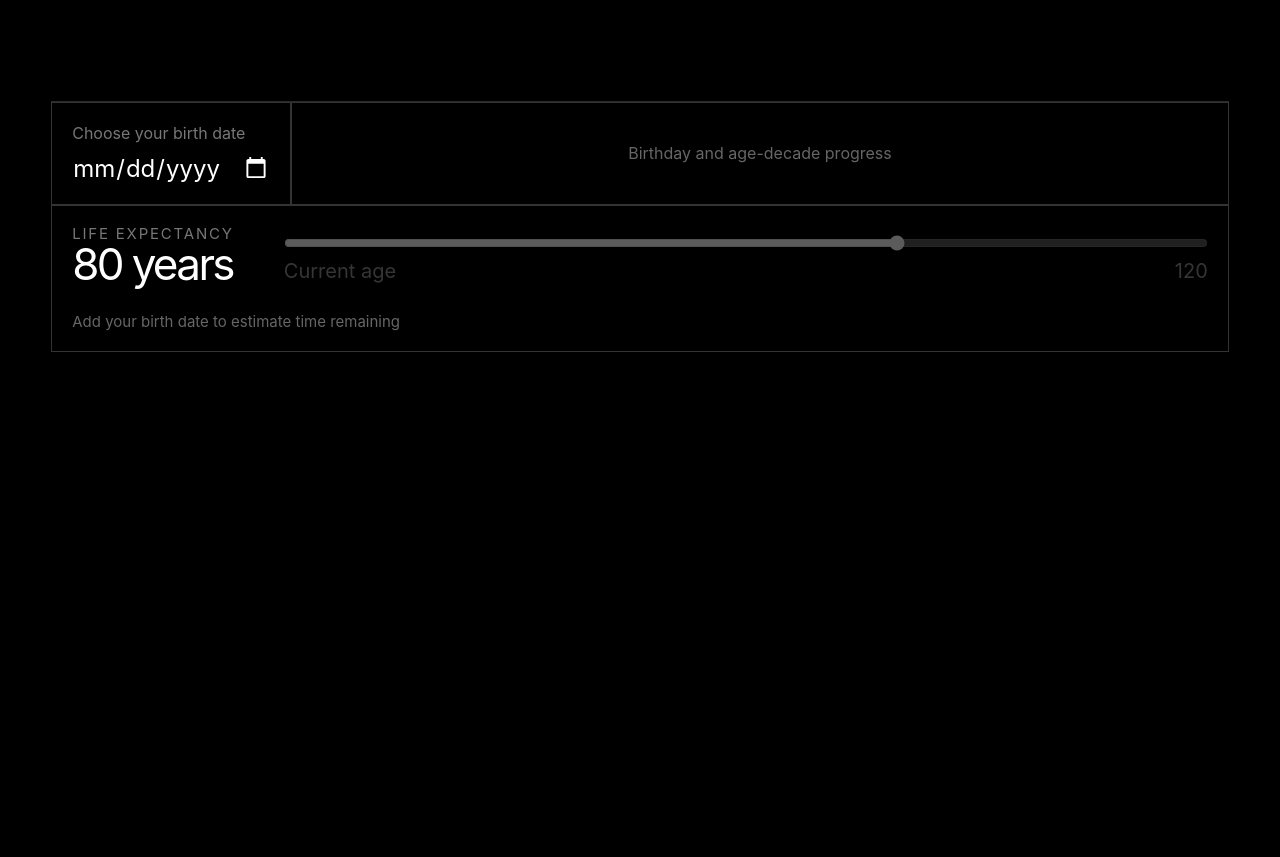
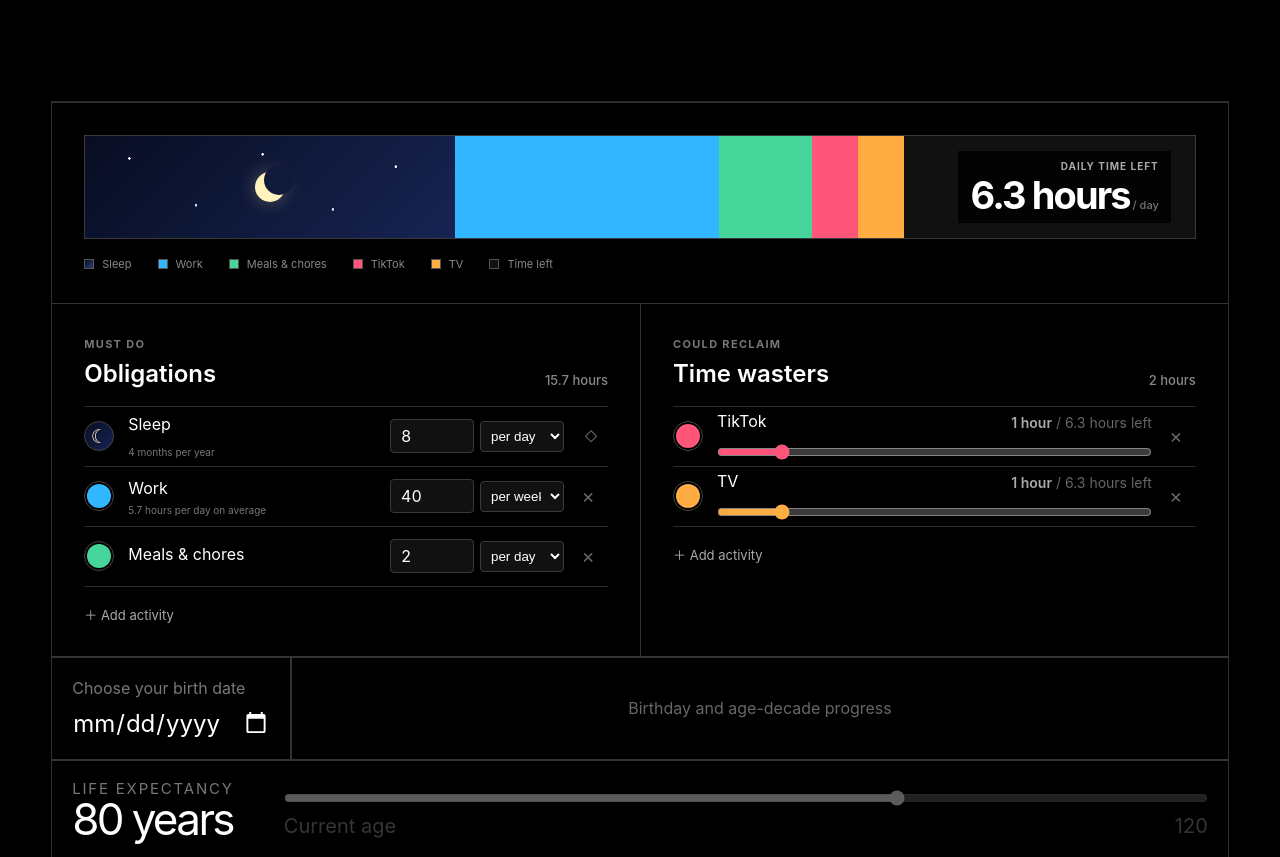
Before and after one commit to facubaratta/time, a React (Vite) app: page / in a window 1280 px wide. Shown: the part 741-1598 px from the top of the page. Before the commit the page ends 1133 px from the top, so only its background shows below. Built offline with nearby package versions, Linux system fonts and the light colour scheme.

Commit message:
Show the daily budget in the main flow

```diff
--- a/src/App.tsx
+++ b/src/App.tsx
@@ -1,3 +1,4 @@
+import DailyTime from "./components/daily/DailyTime";
 import LifeSection from "./components/life/LifeSection";
 import TimePeriods from "./components/time/TimePeriods";
 
@@ -33,6 +34,7 @@ function App() {
         </p>
         <TimePeriods />
       </header>
+      <DailyTime />
       <LifeSection />
     </main>
   );
```
